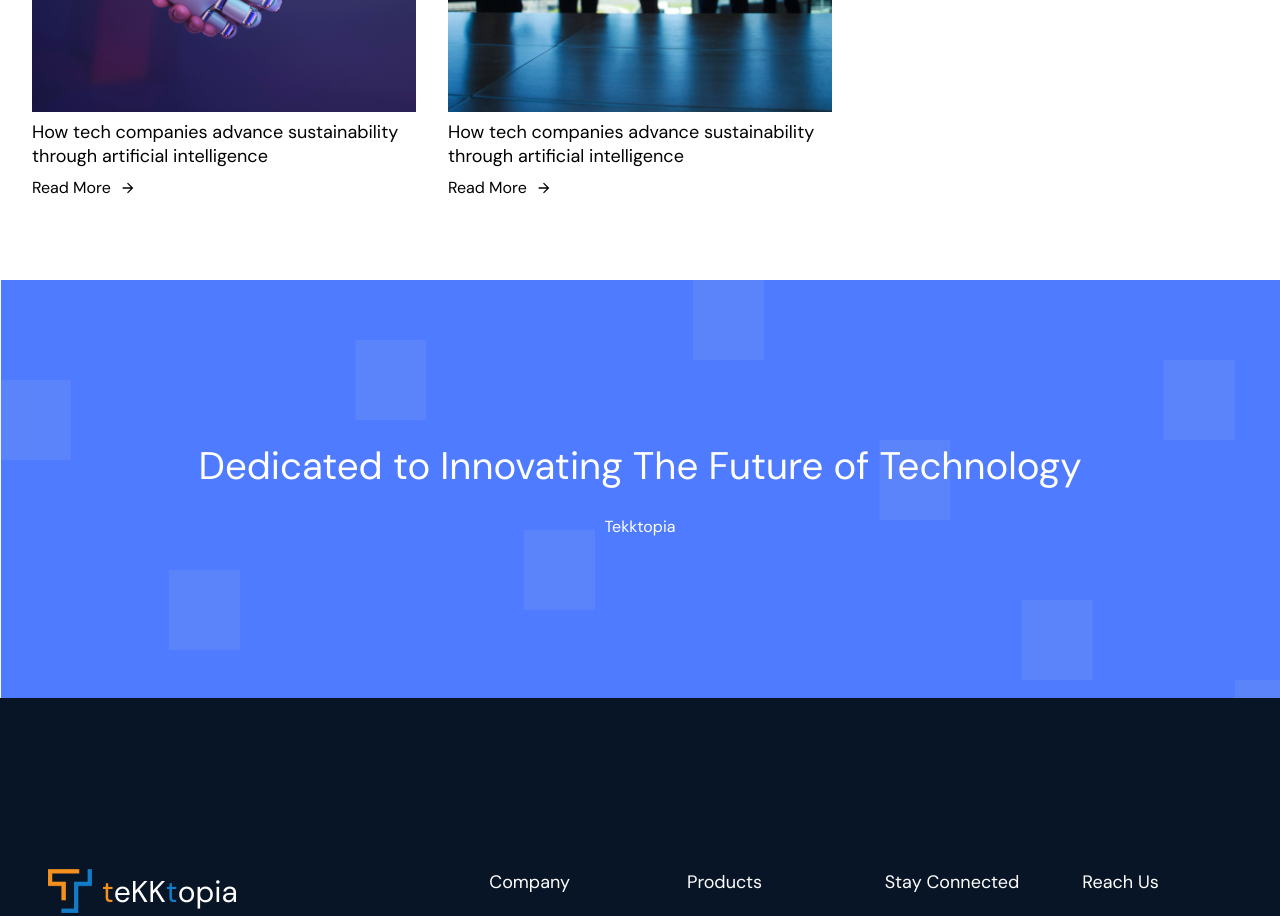
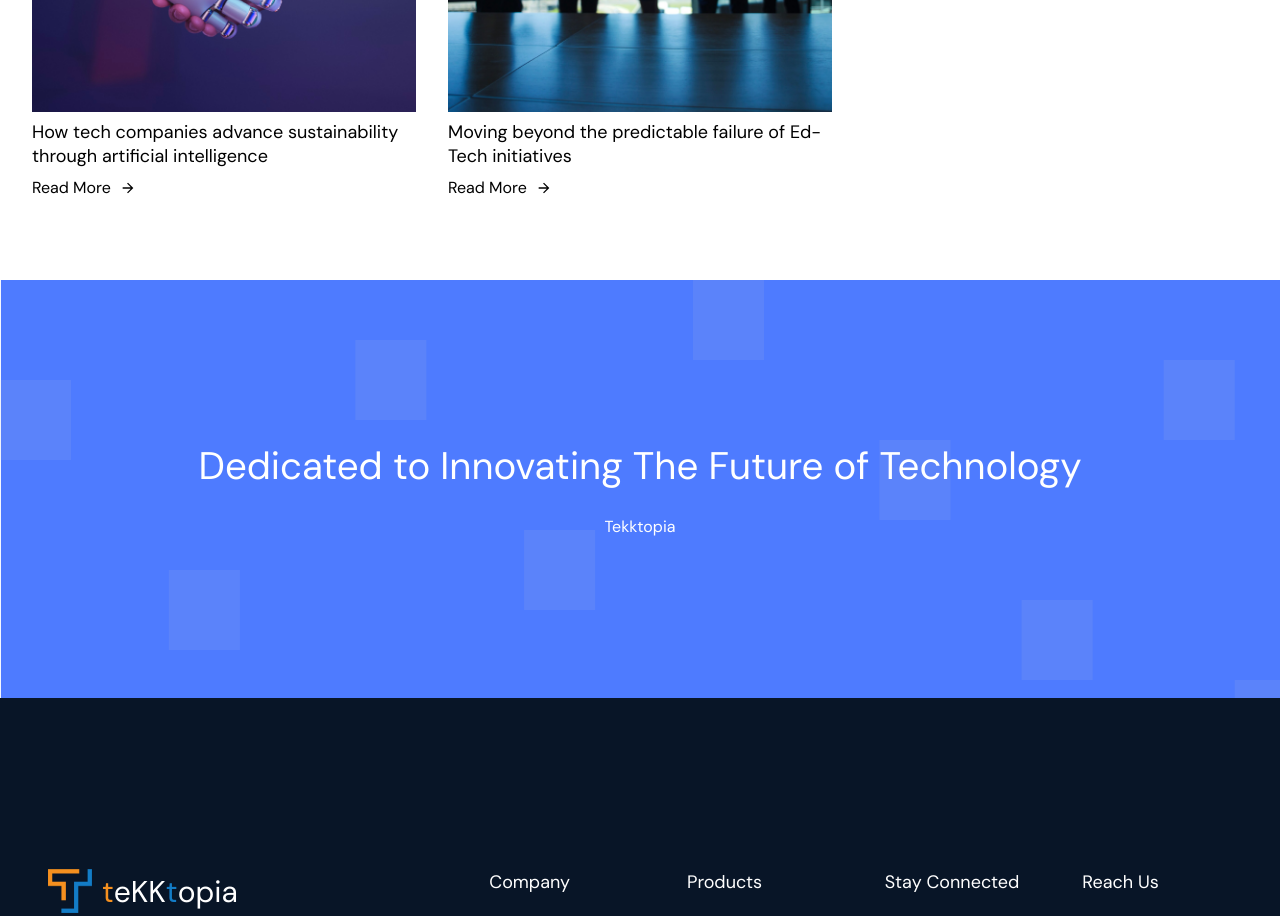
Before and after one commit to DavidAkerele/tekktopia, a React (Vite) app: page /blog in a window 1280 px wide. Shown: the part 1900-2816 px from the top of the page. Built offline with nearby package versions, Linux system fonts and the light colour scheme.

Commit message:
Update blog article title and ID for improved relevance

```diff
--- a/src/pages/Blog.jsx
+++ b/src/pages/Blog.jsx
@@ -61,9 +61,9 @@
             },
             {
               image: 'article4.png',
-              id: 7,
+              id: 8,
               title:
-                'How tech companies advance sustainability through artificial intelligence ',
+                'Moving beyond the predictable failure of  Ed-Tech initiatives',
             },
           ].map((article, index) => (
             <Link
```
